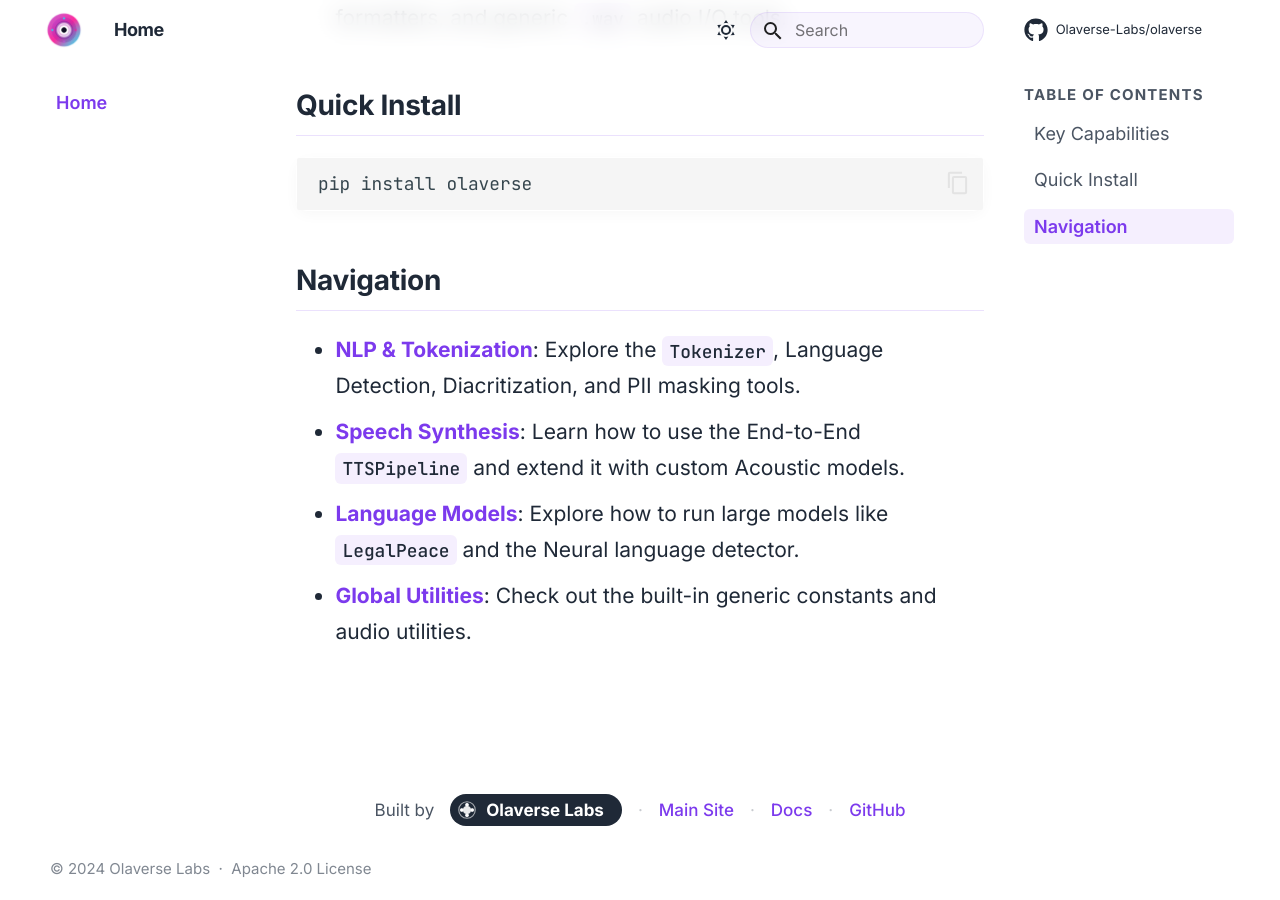
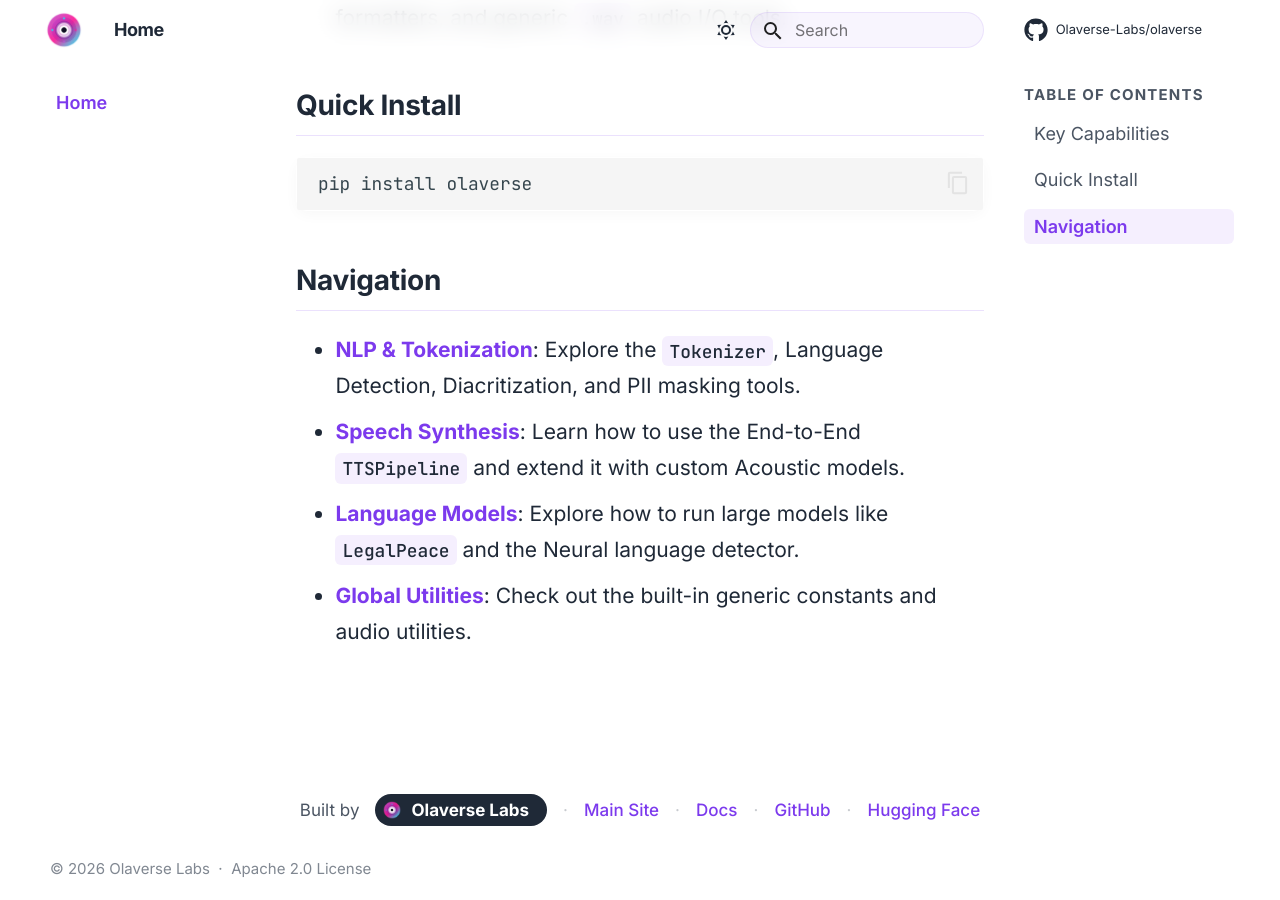
Before and after one commit to Olaverse-Labs/olaverse, an MkDocs documentation site: the page built from docs/index.md, in a window 1280 px wide and 900 px high, scrolled down 992 px. Built offline with MkDocs 1.6.1 and Material for MkDocs 9.7.7, drawn with Linux system fonts in a browser that asks for light colours; comment, search, counter and statistics services are not loaded.

Commit message:
docs: Update footer with 2026 copyright, HF link, and real logo image

```diff
--- a/docs/overrides/main.html
+++ b/docs/overrides/main.html
@@ -6,15 +6,7 @@
   <div class="ov-footer-brand">
     <span>Built by</span>
     <a href="https://github.com/Olaverse-Labs" target="_blank" class="ov-logo-pill">
-      <!-- Olaverse sleek solid circle logo -->
-      <svg viewBox="0 0 24 24" fill="none" xmlns="http://www.w3.org/2000/svg">
-        <circle cx="12" cy="12" r="11" stroke="currentColor" stroke-width="1.5" opacity="0.6"/>
-        <circle cx="12" cy="12" r="5" fill="currentColor" opacity="0.9"/>
-        <circle cx="12" cy="5"  r="2" fill="currentColor"/>
-        <circle cx="12" cy="19" r="2" fill="currentColor"/>
-        <circle cx="5"  cy="12" r="2" fill="currentColor"/>
-        <circle cx="19" cy="12" r="2" fill="currentColor"/>
-      </svg>
+      <img src="{{ base_url }}/assets/logo.png" alt="Olaverse Logo" style="width: 18px; height: 18px; object-fit: contain;">
       Olaverse Labs
     </a>
     <span style="opacity:0.3">·</span>
@@ -23,10 +15,12 @@
     <a href="https://Olaverse-Labs.github.io/olaverse/" target="_blank">Docs</a>
     <span style="opacity:0.3">·</span>
     <a href="https://github.com/Olaverse-Labs/olaverse" target="_blank">GitHub</a>
+    <span style="opacity:0.3">·</span>
+    <a href="https://huggingface.co/olaverse" target="_blank">Hugging Face</a>
   </div>
   <div class="md-footer-meta md-typeset">
     <div class="md-footer-meta__inner md-grid" style="text-align:center; padding: 0.5rem 1rem 0.9rem; color: var(--md-default-fg-color--light); font-size: 0.75rem; opacity: 0.7;">
-      &copy; 2024 Olaverse Labs &nbsp;·&nbsp; Apache 2.0 License
+      &copy; 2026 Olaverse Labs &nbsp;·&nbsp; Apache 2.0 License
     </div>
   </div>
 </footer>
```
